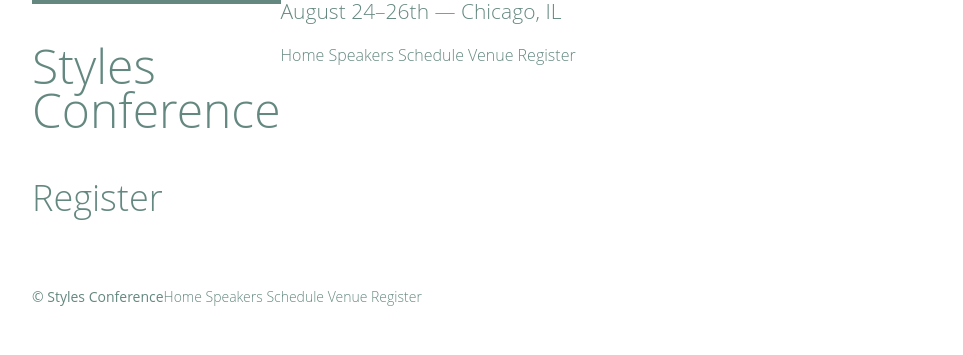
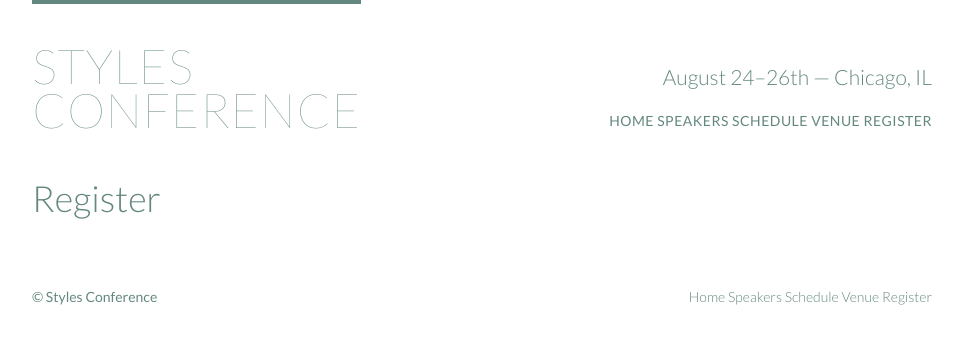
Before and after one commit to Trelle823/Style-Conference, a plain HTML site: page register.html in a window 1280 px wide. Shown: the whole page, without its empty margins (158-1121 px from the left). Drawn offline with Linux system fonts and the light colour scheme.

Commit message:
Lesson 3 - Added fonts and update files

```diff
--- a/assets/stylessheets/main.css
+++ b/assets/stylessheets/main.css
@@ -169,6 +169,7 @@ Home
 
 .hero p {
 	font-size: 24px;
+	font-weight: 100;
 }
 
 /*
@@ -203,6 +204,9 @@ Primary header
   	padding: 40px 0 22px 0;
 	font-size: 48px;
 	line-height: 44px;
+	font-weight: 100;
+	letter-spacing: .5px;
+	text-transform: uppercase;
 }
 
 .tagline {
@@ -270,7 +274,7 @@ Custom styles
 
 body {
 	color: #888;
-	font: 300 16px/22px "Open Sans", "Helvetica Neue", Helvetica,
+	font: 300 16px/22px "Lato", "Open Sans", "Helvetica Neue", Helvetica,
   	Arial, sans-serif;
 }
 
--- a/register.html
+++ b/register.html
@@ -5,16 +5,17 @@
     <meta name="viewport" content="width=device-width, initial-scale=1.0">
     <title>Register - Styles Conference</title>
     <link rel="stylesheet" href="assets/stylessheets/main.css">
+    <link href="https://fonts.googleapis.com/css2?family=Lato:wght@100;300;400&display=swap" rel="stylesheet">
 </head>
 <body>
     <header class="container group">
         <h1 class="logo">
             <a href="index.html">Styles<br> Conference</a>
         </h1>
-        <h3>August 24&ndash;26th &mdash; Chicago, IL</h3>
+        <h3 class="tagline">August 24&ndash;26th &mdash; Chicago, IL</h3>
 
         <!-- Navigationg for Styles Conference -->
-        <nav>
+        <nav class="nav primary-nav">
             <a href="index.html">Home</a>
             <a href="speakers.html">Speakers</a>
             <a href="schedule.html">Schedule</a>
@@ -27,7 +28,7 @@
         <h1>Register</h1>
     </section>
 
-    <footer class="container primary-footer">
+    <footer class="container primary-footer nav">
         <small>&copy; Styles Conference</small>
 
         <!-- Navigationg for Styles Conference -->
```
Also changed, not shown: index.html (+1 -0 lines), schedule.html (+4 -3 lines), speakers.html (+4 -3 lines), venue.html (+4 -3 lines).
